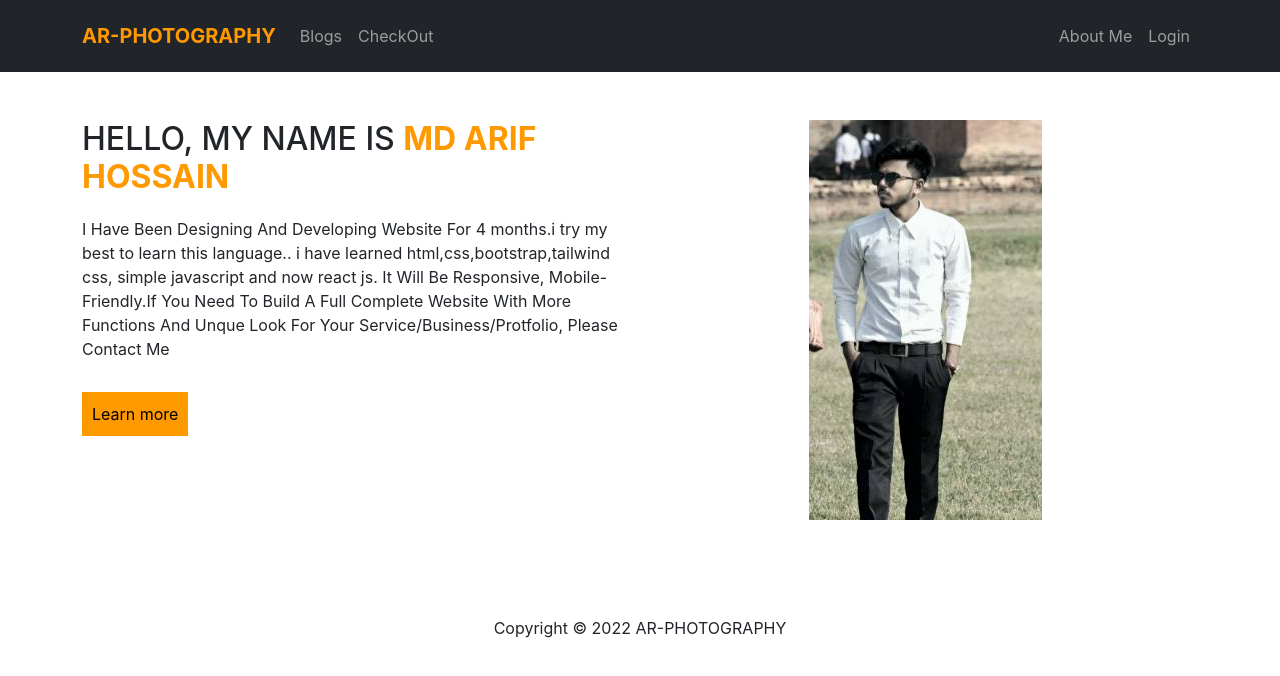
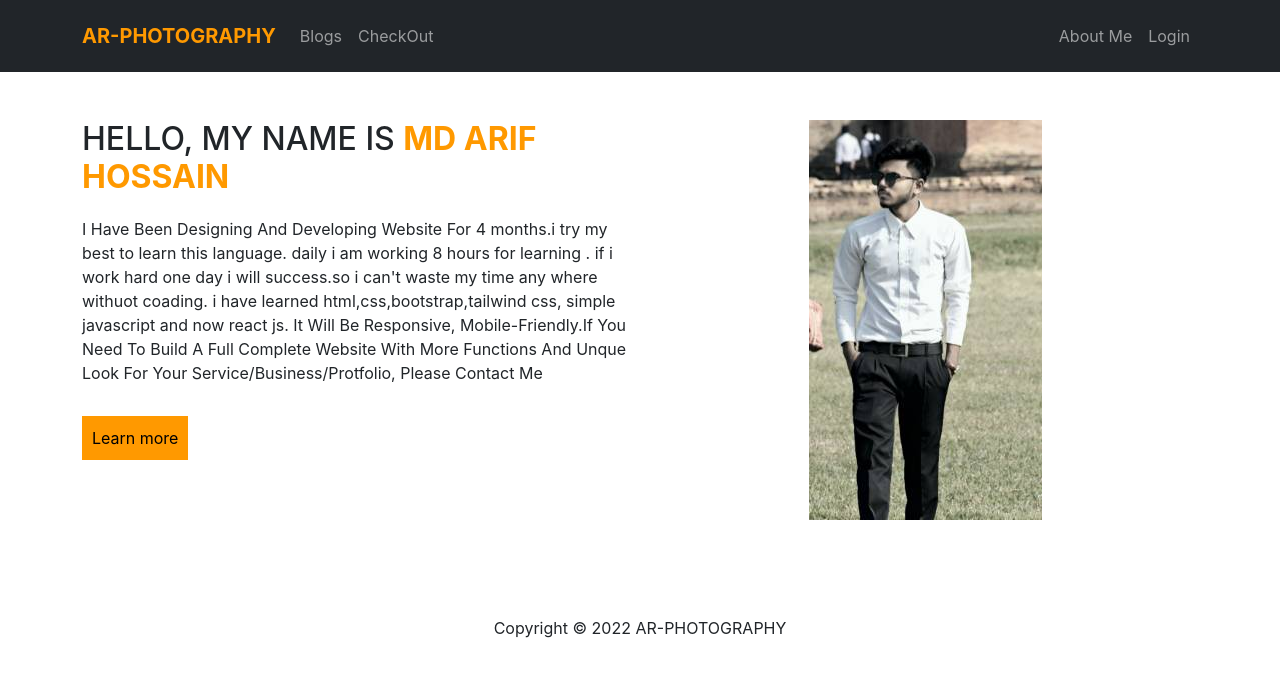
Before and after one commit to arif86090/AR-photography, a React (Create React App) app: page /aboutme in a window 1280 px wide. Shown: the top 676 px of the page. Built offline with nearby package versions, Linux system fonts and the light colour scheme; no server answers.

Commit message:
about me

```diff
--- a/src/components/About/About.js
+++ b/src/components/About/About.js
@@ -10,7 +10,7 @@ const About = () => {
             <div className='col-md-6 mt-5 '>
                 <div className='about-me'>
                     <h2>HELLO, MY NAME IS <span>MD ARIF HOSSAIN</span></h2>
-                    <p>I Have Been Designing And Developing Website For 4 months.i  try my best  to learn this language.. i have learned html,css,bootstrap,tailwind css, simple javascript and now react js. It Will Be Responsive, Mobile-Friendly.If You Need To Build A Full Complete Website With More Functions And Unque Look For Your Service/Business/Protfolio, Please Contact Me</p>
+                    <p>I Have Been Designing And Developing Website For 4 months.i  try my best  to learn this language. daily i am working 8 hours for learning . if i work hard one day i will success.so i can't waste my time any where withuot coading. i have learned html,css,bootstrap,tailwind css, simple javascript and now react js. It Will Be Responsive, Mobile-Friendly.If You Need To Build A Full Complete Website With More Functions And Unque Look For Your Service/Business/Protfolio, Please Contact Me</p>
                     <button>Learn more</button>
                 </div>
             </div>
```
